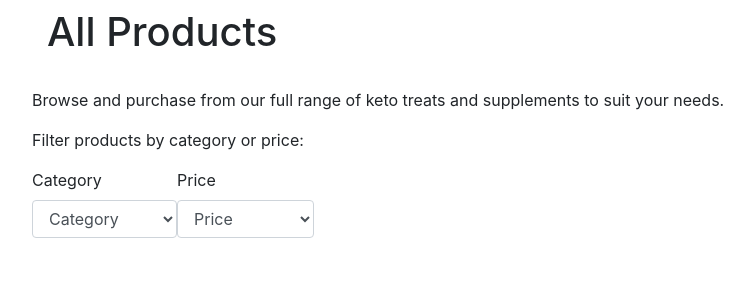
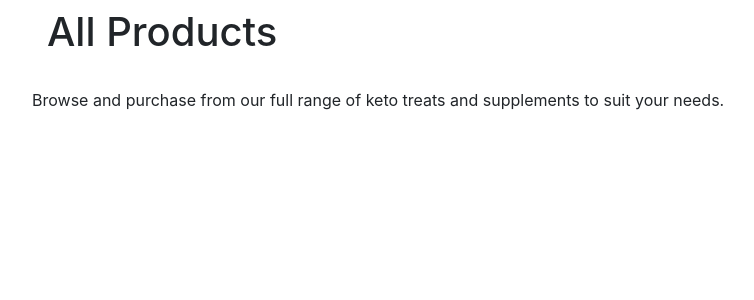
Before and after one commit to SianJade/keto-subscription-box, a Django app: page /all_products/ in a window 1280 px wide. Shown: the part 56-356 px from the top of the page, without its empty margins (38-792 px from the left). Run offline with Django 3.2, Linux system fonts and the light colour scheme; data that the repository does not hold is empty; some libraries are stand-ins or nearby versions.

Commit message:
Remove select menus

```diff
--- a/all_products/templates/products.html
+++ b/all_products/templates/products.html
@@ -5,30 +5,6 @@
     <br>
     <div class="row">
         <p>Browse and purchase from our full range of keto treats and supplements to suit your needs.</p>
-    </div>
-    <div class="row">
-        <p>Filter products by category or price:</p>
-    </div>
-    <div class="row">
-        <div class="form-group">
-            <label for="categoryFilterMenu">Category</label>
-            <select class="form-control" id="categoryFilterMenu" name="categoryFilter">
-                <option class="disabled">Category</option>
-                <option>Food</option>
-                <option>Snacks</option>
-                <option>Sweets</option>
-                <option>Drinks</option>
-                <option>Supplements</option>
-            </select>
-        </div>
-        <div class="form-group">
-            <label for="priceFilterMenu">Price</label>
-            <select class="form-control" id="priceFilterMenu" name="priceFilter">
-                <option class="disabled">Price</option>
-                <option>Low to High</option>
-                <option>High to Low</option>
-            </select>
-        </div>
     </div>
     <div class="row product-row">
         {% for product in products %}
```
